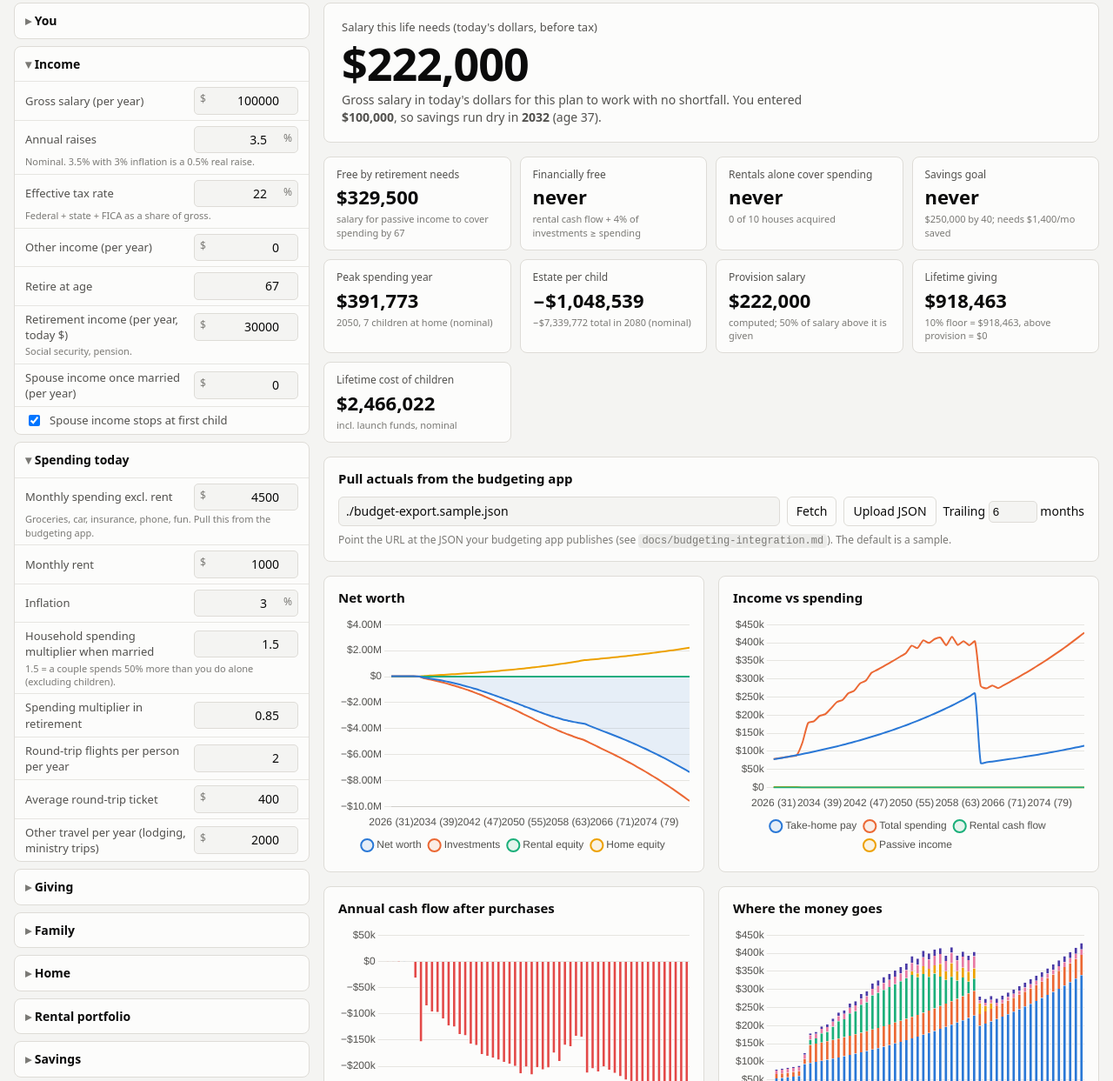
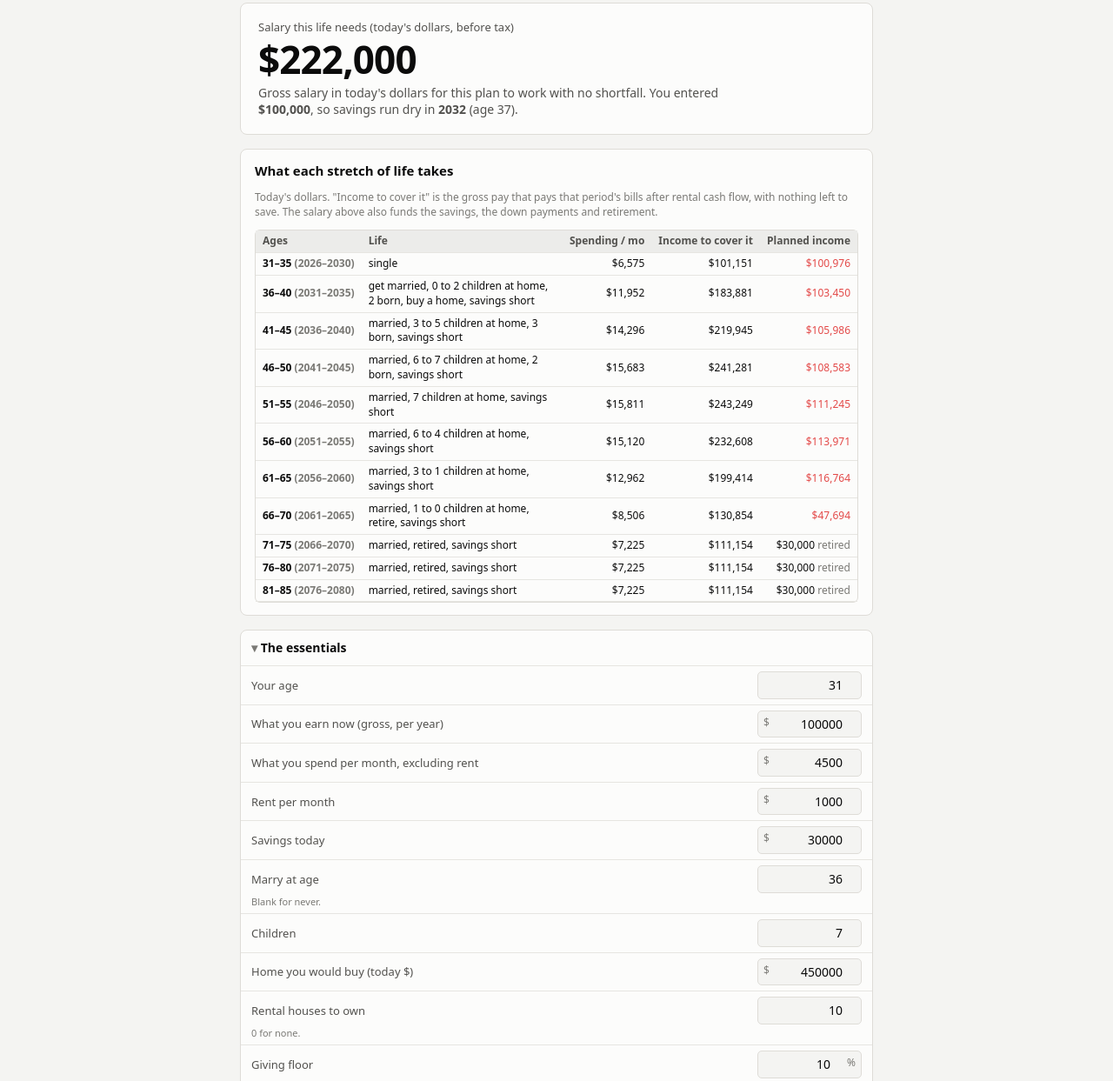
Before and after one commit to claudekovalenko/financial-planning, a website built with Vite: page index.html in a window 1280 px wide. Shown: the part 80-1323 px from the top of the page at 87% size. Built offline with nearby package versions, Linux system fonts and the light colour scheme.

Commit message:
Open in a simple view by default
The app now starts with one answer, a five-year-period table of what
each stretch of life costs and the income it takes, and twelve essential
inputs. "Show all details" reveals the full sidebar, tiles, charts,
budget pull, timeline and year table. Period rows stack into labeled
cards on narrow screens.

Co-Authored-By: Claude Fable 5.1 <noreply@anthropic.com>
Claude-Session: https://claude.ai/code/session_01CTmn3DfFrNjwHcXDF4ZDYA

```diff
--- a/index.html
+++ b/index.html
@@ -20,7 +20,8 @@
         <div id="plan-label" class="muted"></div>
       </div>
       <div class="actions">
-        <label class="toggle"><input id="real-toggle" type="checkbox" /> Show today's dollars</label>
+        <button id="btn-mode" type="button">Show all details</button>
+        <label class="toggle full-only"><input id="real-toggle" type="checkbox" /> Show today's dollars</label>
         <button id="btn-export" type="button">Export plan</button>
         <label class="file-btn">Import plan<input id="plan-file" type="file" accept="application/json" hidden /></label>
         <button id="btn-reset" type="button">Reset to baseline</button>
@@ -48,14 +49,20 @@
           <p id="hero-sub" class="hero-sub"></p>
         </section>
 
-        <section id="tiles" class="tiles"></section>
+        <section class="card">
+          <h2>What each stretch of life takes</h2>
+          <p class="muted">Today's dollars. "Income to cover it" is the gross pay that pays that period's bills after rental cash flow, with nothing left to save. The salary above also funds the savings, the down payments and retirement.</p>
+          <div id="periods" class="table-wrap periods"></div>
+        </section>
 
-        <section class="card">
+        <section id="tiles" class="tiles full-only"></section>
+
+        <section class="card full-only">
           <h2>Pull actuals from the budgeting app</h2>
           <div id="budget-panel"></div>
         </section>
 
-        <section class="charts">
+        <section class="charts full-only">
           <div class="card chart-card">
             <h2>Net worth</h2>
             <div class="chart"><canvas id="chart-networth"></canvas></div>
@@ -74,12 +81,12 @@
           </div>
         </section>
 
-        <section class="card">
+        <section class="card full-only">
           <h2>Timeline</h2>
           <ul id="timeline" class="timeline"></ul>
         </section>
 
-        <section class="card">
+        <section class="card full-only">
           <h2>Year by year</h2>
           <p class="muted">Rows shaded red are years savings are below zero. Hover a row to see its events.</p>
           <div id="table" class="table-wrap"></div>
--- a/src/engine/index.ts
+++ b/src/engine/index.ts
@@ -3,3 +3,4 @@ export * from './defaults.ts';
 export * from './finance.ts';
 export * from './project.ts';
 export * from './budget.ts';
+export * from './periods.ts';
--- /dev/null
+++ b/src/engine/periods.ts
@@ -0,0 +1,74 @@
+import type { Plan, Projection, YearRow } from './types.ts';
+
+/** One stretch of life: what is happening and what it costs, in today's dollars. */
+export interface Period {
+  fromYear: number;
+  toYear: number;
+  fromAge: number;
+  toAge: number;
+  /** Short plain-language description of the stage. */
+  life: string;
+  /** Average household spending per month, today's dollars. */
+  monthlySpending: number;
+  /** Average rental cash flow per year, today's dollars. */
+  rentalCashFlow: number;
+  /** Gross earned income per year needed to cover this period's spending after rental cash flow, today's dollars. */
+  incomeToCover: number;
+  /** Average gross earned income the plan assumes for these years, today's dollars. */
+  plannedIncome: number;
+  retired: boolean;
+}
+
+/** Group the projection into fixed-length blocks (default 5 years). */
+export function periods(p: Projection, blockYears = 5): Period[] {
+  const { plan, rows } = p;
+  const out: Period[] = [];
+  for (let i = 0; i < rows.length; i += blockYears) {
+    const block = rows.slice(i, i + blockYears);
+    const first = block[0];
+    const last = block[block.length - 1];
+    const avg = (f: (r: YearRow) => number) => block.reduce((s, r) => s + f(r) * r.deflator, 0) / block.length;
+    const spending = avg((r) => r.expenses.total);
+    const rental = avg((r) => Math.max(0, r.rentalCashFlow));
+    out.push({
+      fromYear: first.year,
+      toYear: last.year,
+      fromAge: first.age,
+      toAge: last.age,
+      life: describe(plan, block),
+      monthlySpending: spending / 12,
+      rentalCashFlow: rental,
+      incomeToCover: Math.max(0, spending - rental) / (1 - plan.income.effectiveTaxRate),
+      plannedIncome: avg((r) => r.grossEarned),
+      retired: block.every((r) => r.retired),
+    });
+  }
+  return out;
+}
+
+function describe(plan: Plan, block: YearRow[]): string {
+  const first = block[0];
+  const last = block[block.length - 1];
+  const parts: string[] = [];
+  if (block.some((r) => r.events.includes('Married'))) parts.push('get married');
+  else if (first.married) parts.push('married');
+  else parts.push('single');
+
+  const kidsStart = first.childrenAtHome;
+  const kidsEnd = last.childrenAtHome;
+  const maxKids = Math.max(...block.map((r) => r.childrenAtHome));
+  if (maxKids > 0) {
+    if (kidsStart === kidsEnd) parts.push(`${kidsEnd} ${kidsEnd === 1 ? 'child' : 'children'} at home`);
+    else parts.push(`${kidsStart} to ${kidsEnd} children at home`);
+  }
+  const born = block.reduce((n, r) => n + r.events.filter((e) => /^Child \d+ born/.test(e)).length, 0);
+  if (born > 0) parts.push(`${born} born`);
+  if (block.some((r) => r.events.some((e) => e.startsWith('Bought home')))) parts.push('buy a home');
+  const rentalsBought = last.rentalsOwned - (first.rentalsOwned - (first.events.some((e) => e.startsWith('Rental #')) ? 1 : 0));
+  if (rentalsBought > 0) parts.push(`${rentalsBought} rental${rentalsBought === 1 ? '' : 's'} bought`);
+  if (block.some((r) => r.events.includes('Retired'))) parts.push('retire');
+  else if (first.retired) parts.push('retired');
+  if (block.some((r) => r.investments < 0)) parts.push('savings short');
+  void plan;
+  return parts.join(', ');
+}
--- a/src/main.ts
+++ b/src/main.ts
@@ -1,15 +1,17 @@
-import { freshPlan, project, requiredIncome, withDefaults, type Plan } from './engine/index.ts';
+import { freshPlan, periods, project, requiredIncome, withDefaults, type Plan } from './engine/index.ts';
 import { renderForm } from './ui/form.ts';
 import { createCharts } from './ui/charts.ts';
-import { planLabel, renderSummary, renderTable } from './ui/results.ts';
+import { planLabel, renderPeriods, renderSummary, renderTable } from './ui/results.ts';
 import { renderBudgetPanel } from './ui/budget-panel.ts';
 import { setupInstall } from './ui/install.ts';
 
 const PLAN_KEY = 'financial-planning.plan';
 const REAL_KEY = 'financial-planning.real';
+const MODE_KEY = 'financial-planning.mode';
 
 let plan: Plan = loadPlan();
 let real = loadFlag(REAL_KEY);
+let mode: 'simple' | 'full' = loadMode();
 
 const $ = <T extends HTMLElement>(id: string) => document.getElementById(id) as T;
 const charts = createCharts({
@@ -19,6 +21,7 @@ const charts = createCharts({
   spending: $('chart-spending'),
 });
 
+applyMode();
 const form = renderForm($('form'), () => plan, schedule);
 renderBudgetPanel(
   $('budget-panel'),
@@ -30,6 +33,24 @@ renderBudgetPanel(
 setupInstall();
   },
 );
+
+$('btn-mode').addEventListener('click', () => {
+  mode = mode === 'simple' ? 'full' : 'simple';
+  save(MODE_KEY, mode);
+  applyMode();
+  recompute();
+});
+function applyMode() {
+  document.body.dataset.mode = mode;
+  $('btn-mode').textContent = mode === 'simple' ? 'Show all details' : 'Back to the simple view';
+}
+function loadMode(): 'simple' | 'full' {
+  try {
+    return localStorage.getItem(MODE_KEY) === 'full' ? 'full' : 'simple';
+  } catch {
+    return 'simple';
+  }
+}
 
 const realToggle = $<HTMLInputElement>('real-toggle');
 realToggle.checked = real;
@@ -109,8 +130,11 @@ function recompute() {
     const p = project(plan);
     const need = requiredIncome(plan);
     renderSummary(p, need, real);
-    charts.update(p.rows, real);
-    renderTable(p.rows, real);
+    renderPeriods(periods(p));
+    if (mode === 'full') {
+      charts.update(p.rows, real);
+      renderTable(p.rows, real);
+    }
     $('plan-label').textContent = planLabel(plan);
     save(PLAN_KEY, JSON.stringify(plan));
   } catch (e) {
--- a/src/styles.css
+++ b/src/styles.css
@@ -142,3 +142,24 @@ tr.event td:first-child { font-weight: 600; }
 .install-banner { display: flex; gap: 10px; align-items: center; flex-wrap: wrap; padding: 10px 16px; background: var(--event-bg); border-bottom: 1px solid var(--border); font-size: 13px; }
 .install-banner .primary { margin-top: 0; }
 .install-banner span { flex: 1; min-width: 200px; }
+
+body[data-mode='simple'] .full-only { display: none !important; }
+body[data-mode='full'] .essentials { display: none !important; }
+body[data-mode='simple'] .layout { grid-template-columns: 1fr; max-width: 760px; }
+body[data-mode='simple'] .sidebar { order: 2; }
+body[data-mode='simple'] .content { order: 1; }
+body[data-mode='simple'] .hero-value { font-size: 44px; }
+.periods { overflow: visible; max-height: none; }
+.periods table td.life { text-align: left; white-space: normal; min-width: 160px; }
+.periods table td.ages { text-align: left; white-space: nowrap; font-weight: 600; }
+.periods th:nth-child(1), .periods th:nth-child(2) { text-align: left; }
+.periods td.short { color: var(--danger); }
+@media (max-width: 640px) {
+  .periods thead { display: none; }
+  .periods table, .periods tbody, .periods tr, .periods td { display: block; width: 100%; text-align: left; white-space: normal; }
+  .periods tr { padding: 8px 0; border-bottom: 1px solid var(--grid); }
+  .periods td { border: none; padding: 2px 8px; }
+  .periods td.life { color: var(--text-secondary); min-width: 0; }
+  .periods td[data-label] { display: flex; justify-content: space-between; gap: 12px; }
+  .periods td[data-label]::before { content: attr(data-label); color: var(--text-muted); }
+}
--- a/src/ui/fields.ts
+++ b/src/ui/fields.ts
@@ -13,9 +13,30 @@ export interface Section {
   id: string;
   title: string;
   fields: Field[];
+  /** Shown in the simple view instead of the full sections. */
+  essentials?: boolean;
 }
 
 export const sections: Section[] = [
+  {
+    id: 'essentials',
+    title: 'The essentials',
+    essentials: true,
+    fields: [
+      { path: 'meta.currentAge', label: 'Your age', kind: 'age' },
+      { path: 'income.salary', label: 'What you earn now (gross, per year)', kind: 'money', step: 1000 },
+      { path: 'spending.monthlyBase', label: 'What you spend per month, excluding rent', kind: 'money', step: 100 },
+      { path: 'spending.monthlyRent', label: 'Rent per month', kind: 'money', step: 50 },
+      { path: 'savings.current', label: 'Savings today', kind: 'money', step: 500 },
+      { path: 'family.marriageAge', label: 'Marry at age', kind: 'nullableAge', help: 'Blank for never.' },
+      { path: 'family.childrenCount', label: 'Children', kind: 'int' },
+      { path: 'housing.homePrice', label: 'Home you would buy (today $)', kind: 'money', step: 5000 },
+      { path: 'rentals.targetCount', label: 'Rental houses to own', kind: 'int', help: '0 for none.' },
+      { path: 'spending.givingRate', label: 'Giving floor', kind: 'percent' },
+      { path: 'spending.surplusGivingRate', label: 'Of salary above provision, give', kind: 'percent' },
+      { path: 'meta.deathAge', label: 'Plan to age', kind: 'age' },
+    ],
+  },
   {
     id: 'you',
     title: 'You',
--- a/src/ui/form.ts
+++ b/src/ui/form.ts
@@ -4,12 +4,12 @@ import { getPath, sections, setPath, type Field } from './fields.ts';
 /** Build the input sidebar. `onChange` fires after every valid edit. */
 export function renderForm(root: HTMLElement, getPlan: () => Plan, onChange: () => void): { refresh: () => void } {
   root.innerHTML = '';
-  const inputs = new Map<string, HTMLInputElement>();
+  const inputs: [Field, HTMLInputElement][] = [];
 
   for (const section of sections) {
     const details = document.createElement('details');
-    details.className = 'section';
-    details.open = section.id === 'income' || section.id === 'spending';
+    details.className = section.essentials ? 'section essentials' : 'section full-only';
+    details.open = section.essentials === true || section.id === 'income' || section.id === 'spending';
     const summary = document.createElement('summary');
     summary.textContent = section.title;
     details.appendChild(summary);
@@ -43,20 +43,17 @@ export function renderForm(root: HTMLElement, getPlan: () => Plan, onChange: ()
         const v = read(input, field);
         if (v === undefined) return;
         setPath(getPlan(), field.path, v);
+        for (const [f, other] of inputs) if (f.path === field.path && other !== input) write(other, f, v);
         onChange();
       });
-      inputs.set(field.path, input);
+      inputs.push([field, input]);
       details.appendChild(row);
     }
     root.appendChild(details);
   }
 
   const refresh = () => {
-    for (const section of sections) {
-      for (const field of section.fields) {
-        write(inputs.get(field.path)!, field, getPath(getPlan(), field.path));
-      }
-    }
+    for (const [field, input] of inputs) write(input, field, getPath(getPlan(), field.path));
   };
   refresh();
   return { refresh };
--- a/src/ui/results.ts
+++ b/src/ui/results.ts
@@ -1,4 +1,4 @@
-import type { Plan, Projection, RequiredIncome, YearRow } from '../engine/index.ts';
+import type { Period, Plan, Projection, RequiredIncome, YearRow } from '../engine/index.ts';
 import { money, pct } from './format.ts';
 
 const el = (id: string) => document.getElementById(id)!;
@@ -82,3 +82,16 @@ export function planLabel(plan: Plan): string {
 function esc(s: string): string {
   return s.replace(/[&<>"]/g, (c) => ({ '&': '&amp;', '<': '&lt;', '>': '&gt;', '"': '&quot;' })[c]!);
 }
+
+export function renderPeriods(ps: Period[]): void {
+  const head = '<tr><th>Ages</th><th>Life</th><th>Spending / mo</th><th>Income to cover it</th><th>Planned income</th></tr>';
+  const body = ps
+    .map((p) => {
+      const gap = p.plannedIncome < p.incomeToCover && !p.retired;
+      return `<tr><td class="ages">${p.fromAge}–${p.toAge} <span class="muted">(${p.fromYear}–${p.toYear})</span></td><td class="life">${esc(p.life)}</td>` +
+        `<td data-label="Spending / mo">${money(p.monthlySpending)}</td><td data-label="Income to cover it">${money(p.incomeToCover)}</td>` +
+        `<td data-label="Planned income" class="${gap ? 'short' : ''}">${money(p.plannedIncome)}${p.retired ? ' <span class="muted">retired</span>' : ''}</td></tr>`;
+    })
+    .join('');
+  el('periods').innerHTML = `<table><thead>${head}</thead><tbody>${body}</tbody></table>`;
+}
```
Also changed, not shown: tests/project.test.ts (+18 -0 lines).
